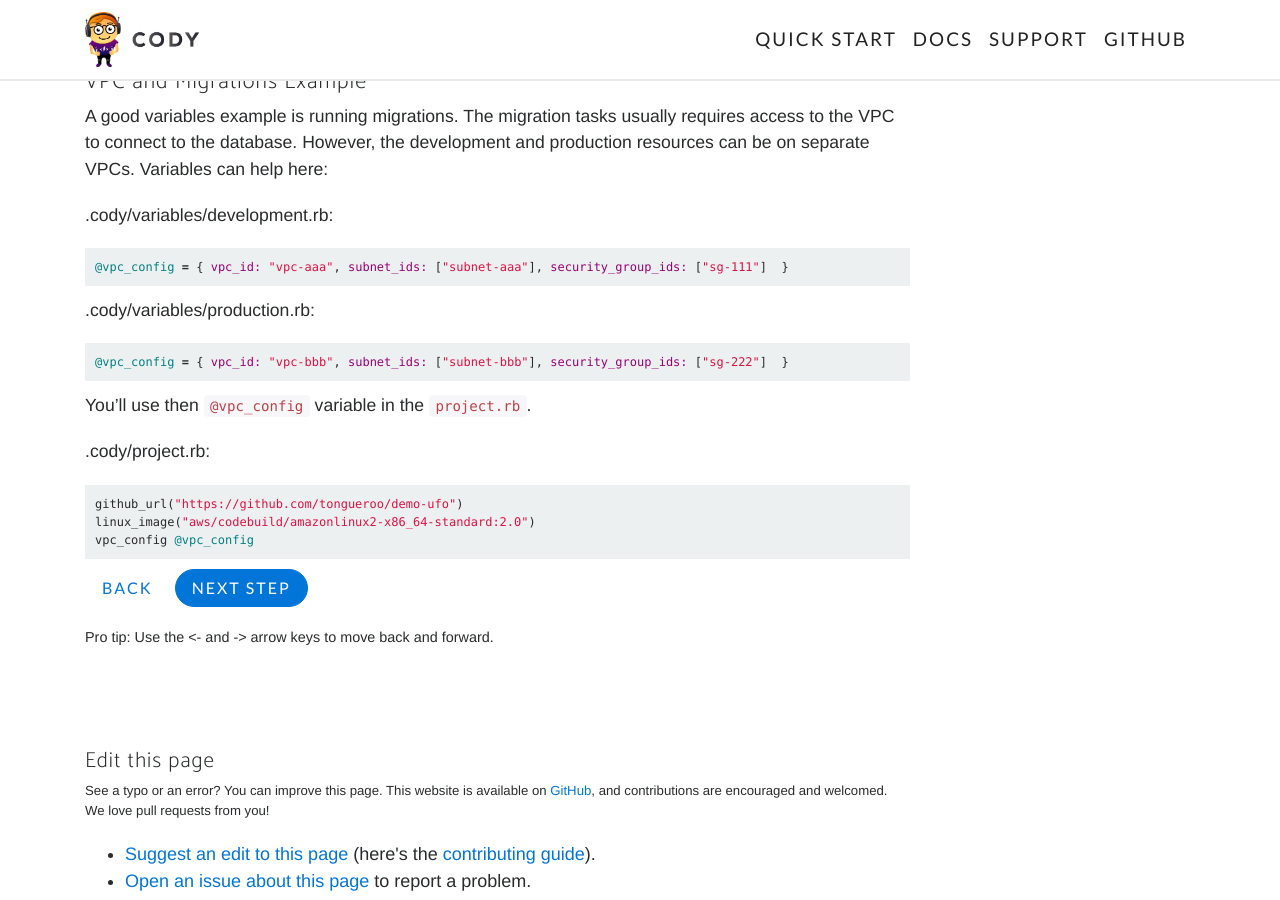
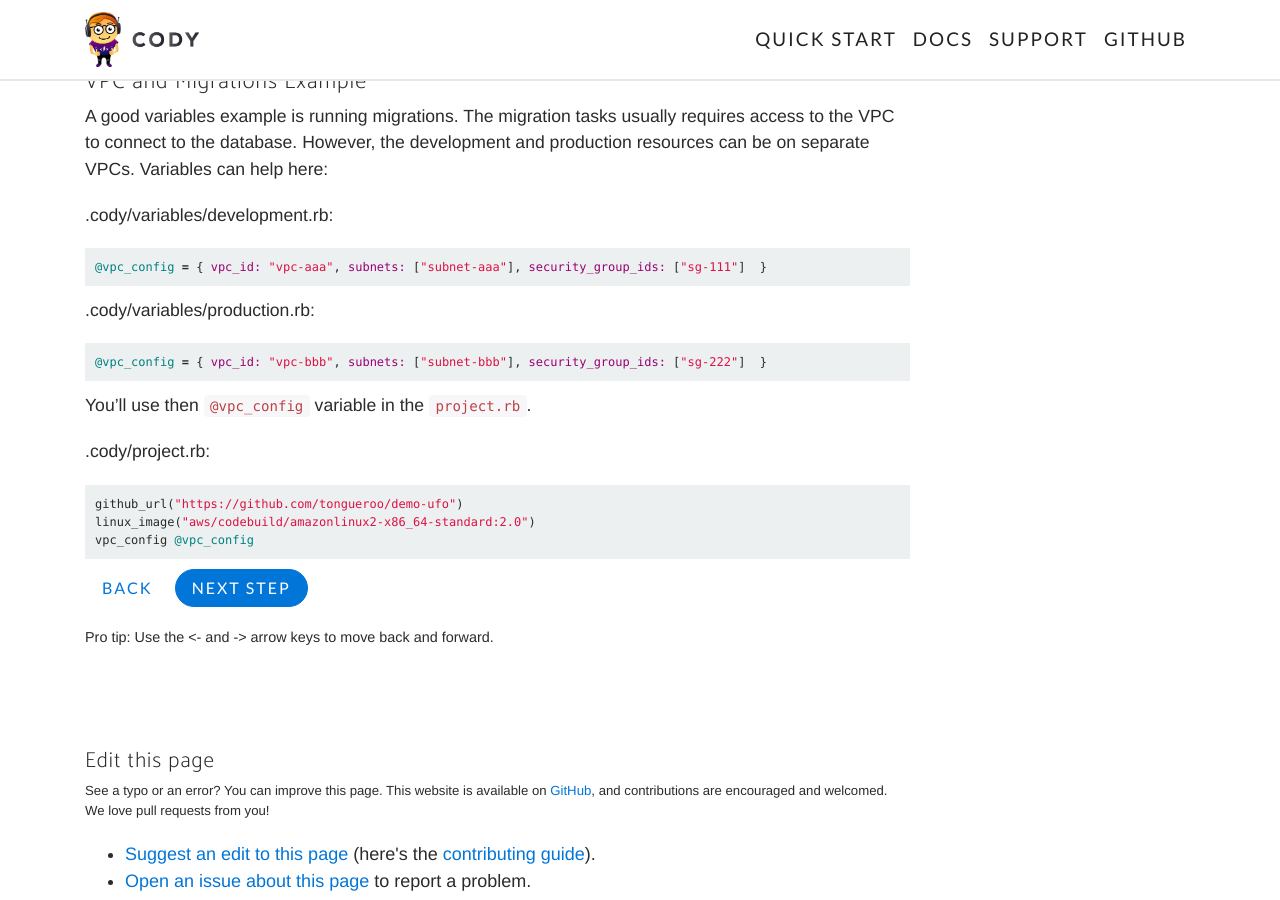
Before and after one commit to boltops-tools/cody, a Jekyll site: the page built from docs/_docs/variables.md, in a window 1280 px wide and 900 px high, scrolled down 2017 px. Built offline with Jekyll 4.4.1, drawn with Linux system fonts in a browser that asks for light colours; some web fonts are replaced.

Commit message:
Fix subnet ids key name

````diff
--- a/docs/_docs/variables.md
+++ b/docs/_docs/variables.md
@@ -94,13 +94,13 @@ A good variables example is running migrations. The migration tasks usually requ
 .cody/variables/development.rb:
 
 ```ruby
-@vpc_config = { vpc_id: "vpc-aaa", subnet_ids: ["subnet-aaa"], security_group_ids: ["sg-111"]  }
+@vpc_config = { vpc_id: "vpc-aaa", subnets: ["subnet-aaa"], security_group_ids: ["sg-111"]  }
 ```
 
 .cody/variables/production.rb:
 
 ```ruby
-@vpc_config = { vpc_id: "vpc-bbb", subnet_ids: ["subnet-bbb"], security_group_ids: ["sg-222"]  }
+@vpc_config = { vpc_id: "vpc-bbb", subnets: ["subnet-bbb"], security_group_ids: ["sg-222"]  }
 ```
 
 You'll use then `@vpc_config` variable in the `project.rb`.
````
